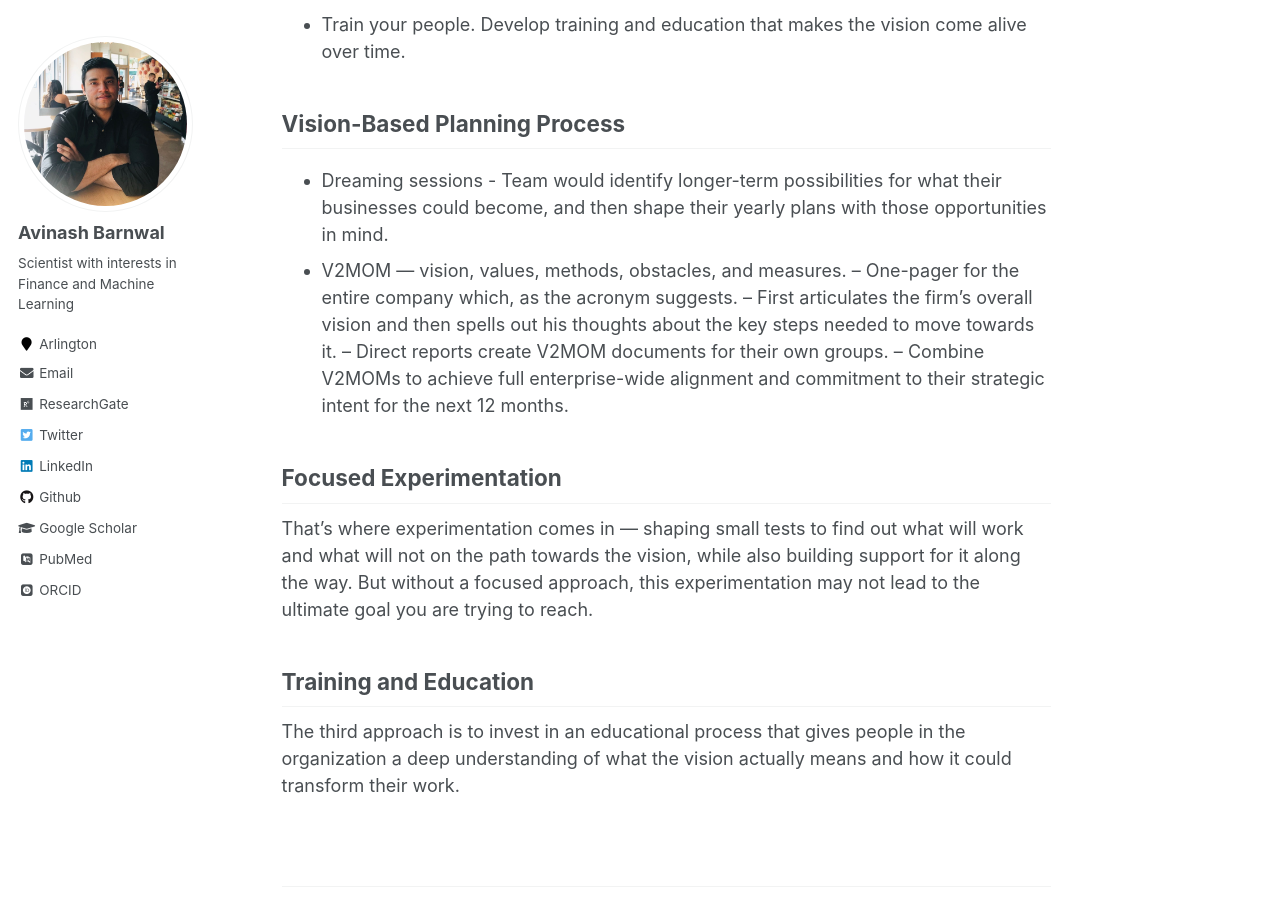
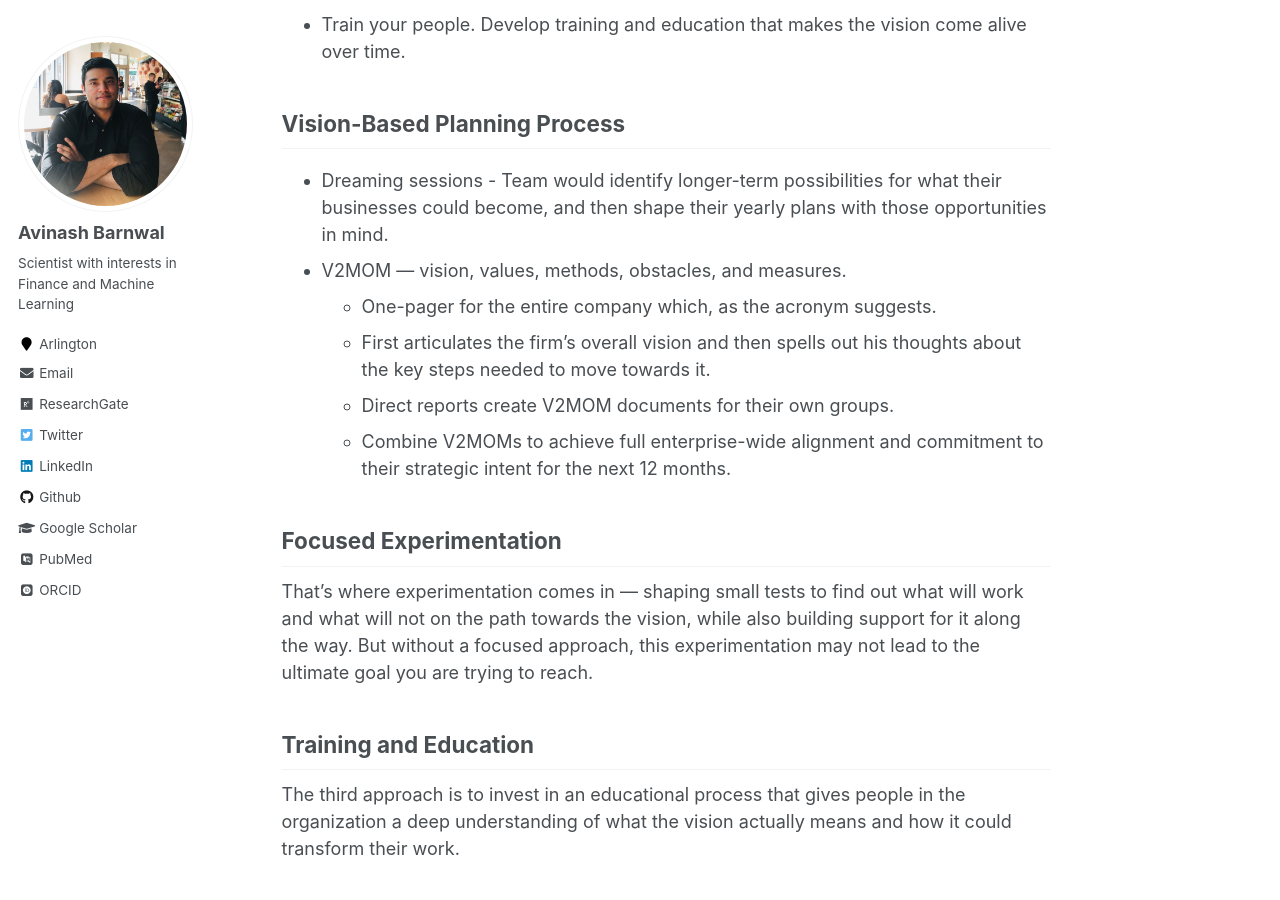
Before and after one commit to avinashbarnwal/avinashbarnwal.github.io, a Jekyll site: the page built from _posts/2022-04-10-long-term-vision.md, in a window 1280 px wide and 900 px high, scrolled down 661 px. Built offline with Jekyll 4.4.1, drawn with Linux system fonts in a browser that asks for light colours; some web fonts are replaced.

Commit message:
Update 2022-04-10-long-term-vision.md

```diff
--- a/_posts/2022-04-10-long-term-vision.md
+++ b/_posts/2022-04-10-long-term-vision.md
@@ -20,10 +20,10 @@ There are three approaches that we have seen leaders use successfully to deal wi
 ## Vision-Based Planning Process
 - Dreaming sessions - Team would identify longer-term possibilities for what their businesses could become, and then shape their yearly plans with those opportunities in mind.
 - V2MOM — vision, values, methods, obstacles, and measures.
--- One-pager for the entire company which, as the acronym suggests.
--- First articulates the firm’s overall vision and then spells out his thoughts about the key steps needed to move towards it.
--- Direct reports create V2MOM documents for their own groups.
--- Combine V2MOMs to achieve full enterprise-wide alignment and commitment to their strategic intent for the next 12 months.
+  - One-pager for the entire company which, as the acronym suggests.
+  - First articulates the firm’s overall vision and then spells out his thoughts about the key steps needed to move towards it.
+  - Direct reports create V2MOM documents for their own groups.
+  - Combine V2MOMs to achieve full enterprise-wide alignment and commitment to their strategic intent for the next 12 months.
 
 ## Focused Experimentation
 That’s where experimentation comes in — shaping small tests to find out what will work and what will not on the path towards the vision, while also building support for it along the way. But without a focused approach, this experimentation may not lead to the ultimate goal you are trying to reach.
```
